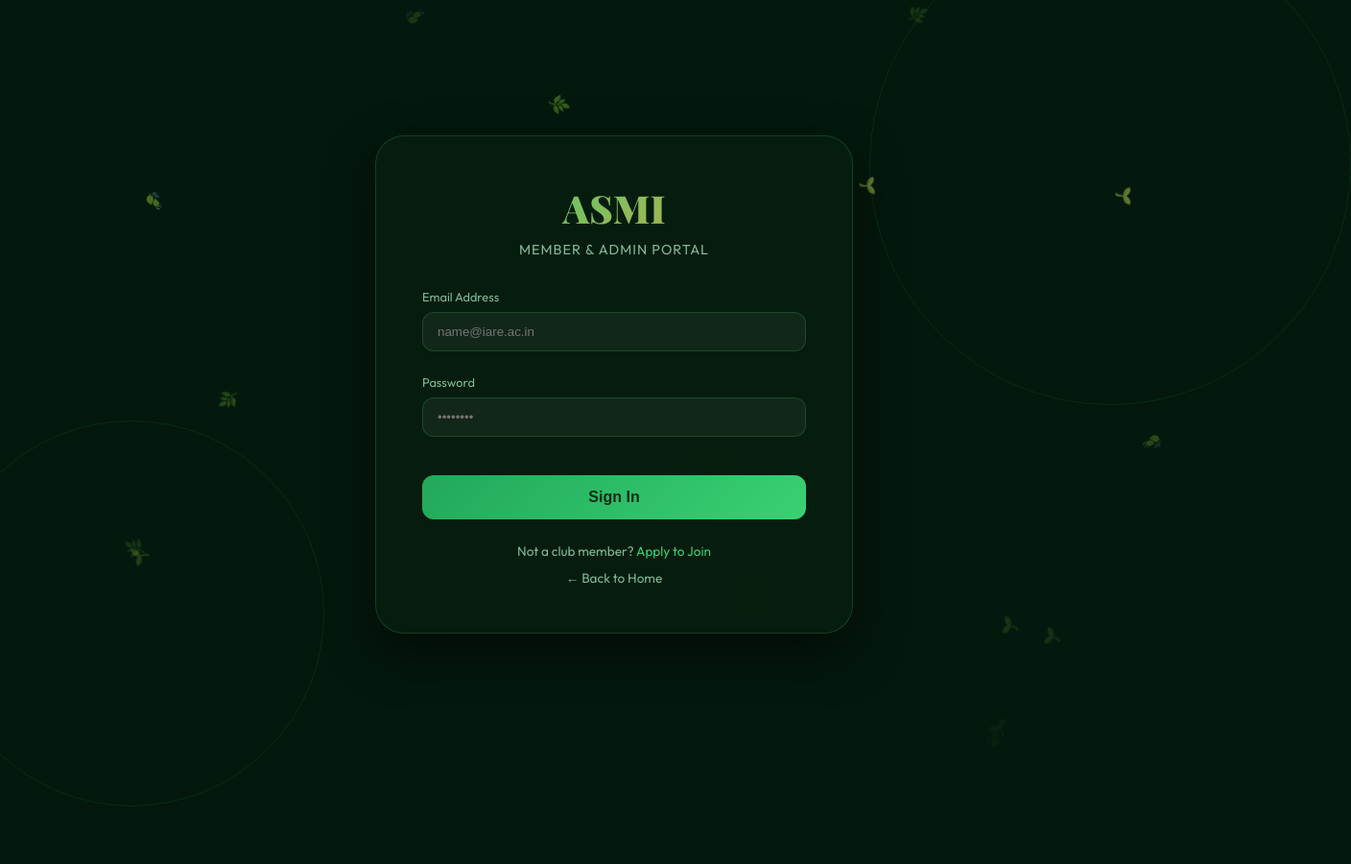
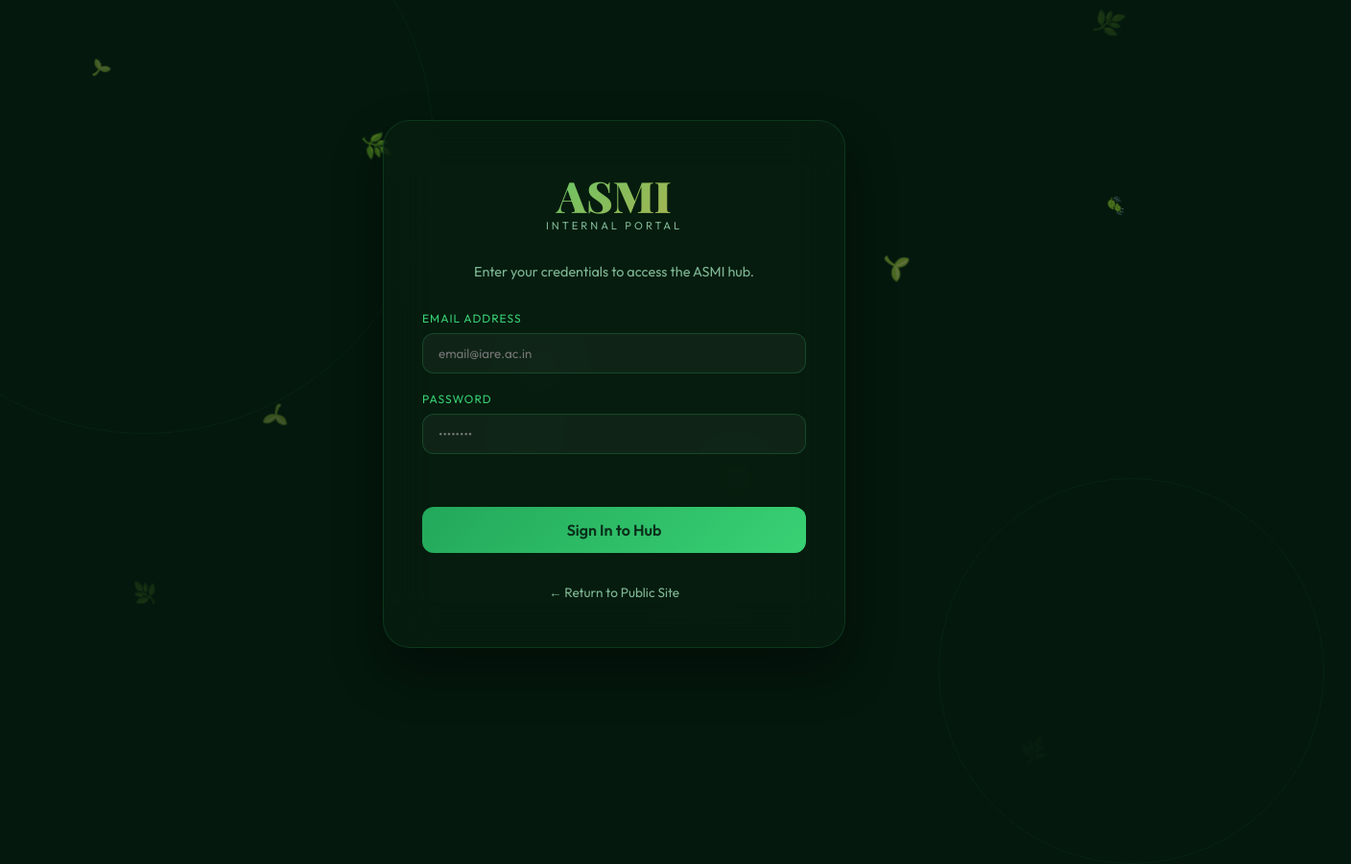
Before and after one commit to kasipetasharoon/ASMI, a plain HTML site: page login.html in a window 1280 px wide. Shown: the whole page at 96% size, 1408 px wide, since content can reach past the window. Before the commit the page ends 840 px from the top, so only its background shows below. Drawn offline with nearby package versions, Linux system fonts and the light colour scheme.

Commit message:
Update login.html

```diff
--- a/login.html
+++ b/login.html
@@ -3,14 +3,15 @@
 <head>
     <meta charset="UTF-8">
     <meta name="viewport" content="width=device-width, initial-scale=1.0">
-    <title>ASMI - Portal Login</title>
+    <title>ASMI - Member Portal</title>
     <link href="https://fonts.googleapis.com/css2?family=Playfair+Display:wght@700;900&family=Outfit:wght@300;400;600&display=swap" rel="stylesheet">
     <style>
         :root {
             --bg: #04180d;
             --surface: #081f10;
+            --g1: #0a2e1a;
+            --g4: #22a85a;
             --g5: #39d174;
-            --g4: #22a85a;
             --text: #e8f5ec;
             --muted: #7fb896;
             --gold: #d4a843;
@@ -21,155 +22,171 @@
             font-family: 'Outfit', sans-serif;
             background: var(--bg);
             color: var(--text);
+            height: 100vh;
             display: flex;
             align-items: center;
             justify-content: center;
-            min-height: 100vh;
             overflow: hidden;
         }
 
-        /* Reusing your background rings */
-        .ring {
-            position: absolute;
-            border-radius: 50%;
-            border: 1px solid rgba(57, 209, 116, 0.1);
-            pointer-events: none;
+        /* Background Elements */
+        #particles { position: fixed; inset: 0; z-index: 1; pointer-events: none; }
+        .leaf { position: absolute; animation: fall linear infinite; opacity: 0.6; }
+        @keyframes fall {
+            0% { transform: translateY(-50px) rotate(0deg); opacity: 0; }
+            20% { opacity: 0.6; }
+            100% { transform: translateY(100vh) rotate(360deg); opacity: 0; }
         }
 
+        .ring {
+            position: absolute; border-radius: 50%;
+            border: 1px solid rgba(57, 209, 116, 0.05);
+            pointer-events: none; z-index: 0;
+        }
+
+        /* Login Card */
         .login-card {
-            background: rgba(8, 31, 16, 0.8);
-            backdrop-filter: blur(20px);
-            border: 1px solid rgba(57, 209, 116, 0.2);
-            padding: 3rem;
-            border-radius: 30px;
+            background: rgba(8, 31, 16, 0.7);
+            backdrop-filter: blur(25px);
+            border: 1px solid rgba(57, 209, 116, 0.15);
+            padding: 3rem 2.5rem;
+            border-radius: 28px;
             width: 100%;
             max-width: 400px;
             text-align: center;
             position: relative;
             z-index: 10;
-            box-shadow: 0 20px 50px rgba(0,0,0,0.5);
+            box-shadow: 0 25px 50px rgba(0,0,0,0.4);
         }
 
+        .logo-area { margin-bottom: 2rem; }
         .logo-text {
             font-family: 'Playfair Display', serif;
-            font-size: 2.5rem;
+            font-size: 2.8rem;
             font-weight: 900;
             background: linear-gradient(135deg, var(--g5), var(--gold));
             -webkit-background-clip: text;
             -webkit-text-fill-color: transparent;
-            margin-bottom: 0.5rem;
+            margin: 0;
+        }
+        .logo-sub {
+            font-size: 0.7rem;
+            color: var(--muted);
+            letter-spacing: 3px;
+            text-transform: uppercase;
+            margin-top: -5px;
         }
 
-        .subtitle {
+        .instruction {
+            font-size: 0.9rem;
             color: var(--muted);
-            font-size: 0.9rem;
             margin-bottom: 2rem;
-            letter-spacing: 1px;
         }
 
-        .form-group {
-            text-align: left;
-            margin-bottom: 1.5rem;
-        }
-
+        /* Forms */
+        .form-group { text-align: left; margin-bottom: 1.2rem; }
         label {
             display: block;
-            font-size: 0.8rem;
-            color: var(--muted);
+            font-size: 0.75rem;
+            color: var(--g5);
             margin-bottom: 0.5rem;
+            letter-spacing: 1px;
+            text-transform: uppercase;
         }
-
         input {
             width: 100%;
-            background: rgba(255, 255, 255, 0.05);
+            background: rgba(255, 255, 255, 0.04);
             border: 1px solid rgba(57, 209, 116, 0.2);
-            padding: 12px 15px;
+            padding: 12px 16px;
             border-radius: 12px;
             color: white;
+            font-family: 'Outfit', sans-serif;
             outline: none;
+            transition: all 0.3s;
             box-sizing: border-box;
-            transition: 0.3s;
         }
-
         input:focus {
             border-color: var(--g5);
-            background: rgba(57, 209, 116, 0.05);
+            background: rgba(57, 209, 116, 0.08);
+            box-shadow: 0 0 15px rgba(57, 209, 116, 0.1);
         }
 
         .btn-login {
             width: 100%;
             background: linear-gradient(135deg, var(--g4), var(--g5));
-            color: #0a2e1a;
+            color: var(--g1);
             border: none;
             padding: 14px;
             border-radius: 12px;
-            font-weight: 600;
+            font-weight: 700;
             cursor: pointer;
             font-size: 1rem;
             margin-top: 1rem;
             transition: 0.3s;
+            font-family: 'Outfit', sans-serif;
+        }
+        .btn-login:hover {
+            transform: translateY(-2px);
+            box-shadow: 0 10px 25px rgba(57, 209, 116, 0.3);
+        }
+        .btn-login:disabled {
+            opacity: 0.5;
+            cursor: not-allowed;
         }
 
-        .btn-login:hover {
-            transform: translateY(-2px);
-            box-shadow: 0 10px 20px rgba(57, 209, 116, 0.3);
+        .back-link {
+            display: inline-block;
+            margin-top: 2rem;
+            color: var(--muted);
+            text-decoration: none;
+            font-size: 0.85rem;
+            transition: 0.3s;
         }
+        .back-link:hover { color: var(--g5); }
 
-        .footer-link {
-            margin-top: 1.5rem;
+        #errorMessage {
+            color: #ff6b6b;
             font-size: 0.85rem;
-            color: var(--muted);
-        }
-
-        .footer-link a {
-            color: var(--g5);
-            text-decoration: none;
-        }
-
-        /* Leaf Particles */
-        #particles { position: fixed; inset: 0; pointer-events: none; }
-        .leaf { position: absolute; animation: fall linear infinite; }
-        @keyframes fall {
-            0% { transform: translateY(-50px) rotate(0deg); opacity: 0; }
-            20% { opacity: 0.6; }
-            100% { transform: translateY(100vh) rotate(360deg); opacity: 0; }
+            margin-top: 1rem;
+            min-height: 1.2rem;
         }
     </style>
 </head>
 <body>
 
     <div id="particles"></div>
-    <div class="ring" style="width: 500px; height: 500px; top: -10%; right: -10%;"></div>
-    <div class="ring" style="width: 400px; height: 400px; bottom: -5%; left: -5%;"></div>
+    <div class="ring" style="width: 600px; height: 600px; top: -150px; left: -150px;"></div>
+    <div class="ring" style="width: 400px; height: 400px; bottom: -100px; right: -100px;"></div>
 
     <div class="login-card">
-        <div class="logo-text">ASMI</div>
-        <div class="subtitle">MEMBER & ADMIN PORTAL</div>
-
-        <div id="loginForm">
-            <div class="form-group">
-                <label>Email Address</label>
-                <input type="email" id="email" placeholder="name@iare.ac.in">
-            </div>
-            <div class="form-group">
-                <label>Password</label>
-                <input type="password" id="password" placeholder="••••••••">
-            </div>
-            <button class="btn-login" onclick="handleLogin()">Sign In</button>
+        <div class="logo-area">
+            <h1 class="logo-text">ASMI</h1>
+            <div class="logo-sub">Internal Portal</div>
         </div>
 
-        <div class="footer-link">
-            Not a club member? <a href="index.html#join-section">Apply to Join</a>
+        <p class="instruction">Enter your credentials to access the ASMI hub.</p>
+
+        <div class="form-group">
+            <label>Email Address</label>
+            <input type="email" id="email" placeholder="email@iare.ac.in" required>
         </div>
-        <div class="footer-link" style="margin-top: 10px;">
-            <a href="index.html" style="color: var(--muted);">← Back to Home</a>
+
+        <div class="form-group">
+            <label>Password</label>
+            <input type="password" id="password" placeholder="••••••••" required>
         </div>
+
+        <div id="errorMessage"></div>
+
+        <button class="btn-login" id="loginBtn" onclick="handleLogin()">Sign In to Hub</button>
+
+        <a href="ASMI_website_full.html" class="back-link">← Return to Public Site</a>
     </div>
 
-    <!-- Firebase SDKs -->
     <script type="module">
+        // Firebase Setup
         import { initializeApp } from "https://www.gstatic.com/firebasejs/10.7.1/firebase-app.js";
-        import { getAuth, signInWithEmailAndPassword } from "https://www.gstatic.com/firebasejs/10.7.1/firebase-auth.js";
+        import { getAuth, signInWithEmailAndPassword, signOut } from "https://www.gstatic.com/firebasejs/10.7.1/firebase-auth.js";
         import { getDatabase, ref, get } from "https://www.gstatic.com/firebasejs/10.7.1/firebase-database.js";
 
         const firebaseConfig = {
@@ -189,45 +206,69 @@
         window.handleLogin = async () => {
             const email = document.getElementById('email').value;
             const password = document.getElementById('password').value;
+            const btn = document.getElementById('loginBtn');
+            const errDisplay = document.getElementById('errorMessage');
 
-            if(!email || !password) return alert("Please fill all fields");
+            if(!email || !password) {
+                errDisplay.textContent = "Please enter both email and password.";
+                return;
+            }
+
+            btn.disabled = true;
+            btn.textContent = "Verifying...";
+            errDisplay.textContent = "";
 
             try {
+                // 1. Authenticate with Firebase
                 const userCredential = await signInWithEmailAndPassword(auth, email, password);
                 const user = userCredential.user;
 
-                // Check Permissions in RTDB
-                const adminRef = ref(db, 'admins/' + user.uid);
-                const memberRef = ref(db, 'members/' + user.uid);
+                // 2. Check Permissions in Realtime Database
+                const adminRef = ref(db, `admins/${user.uid}`);
+                const memberRef = ref(db, `members/${user.uid}`);
 
-                const [adminSnap, memberSnap] = await Promise.all([get(adminRef), get(memberSnap)]);
+                const [adminSnap, memberSnap] = await Promise.all([
+                    get(adminRef),
+                    get(memberRef)
+                ]);
 
                 if (adminSnap.exists() || memberSnap.exists()) {
-                    // Success - redirect to main site
-                    window.location.href = "index.html";
+                    // Success: User is authorized
+                    window.location.href = "ASMI_website_full.html";
                 } else {
-                    // Authenticated but not in ASMI Database
-                    await auth.signOut();
-                    alert("Access Denied: Your account is not registered as an ASMI Member or Admin.");
+                    // Unauthorized: Not in our database
+                    await signOut(auth);
+                    errDisplay.textContent = "Access Denied: You are not a registered ASMI member.";
+                    btn.disabled = false;
+                    btn.textContent = "Sign In to Hub";
                 }
 
             } catch (error) {
-                alert(error.message);
+                btn.disabled = false;
+                btn.textContent = "Sign In to Hub";
+                if(error.code === 'auth/invalid-credential') {
+                    errDisplay.textContent = "Invalid email or password.";
+                } else {
+                    errDisplay.textContent = "An error occurred. Please try again.";
+                }
+                console.error(error);
             }
         };
 
-        // Simple Leaves Animation
-        const particles = document.getElementById('particles');
-        const leafEmojis = ['🍃', '🌿', '🌱'];
-        setInterval(() => {
+        // Aesthetic Leaf Particles Logic
+        const container = document.getElementById('particles');
+        const emojis = ['🍃', '🌿', '🌱'];
+        function createLeaf() {
             const leaf = document.createElement('div');
             leaf.className = 'leaf';
-            leaf.textContent = leafEmojis[Math.floor(Math.random()*leafEmojis.length)];
+            leaf.textContent = emojis[Math.floor(Math.random()*emojis.length)];
             leaf.style.left = Math.random() * 100 + 'vw';
-            leaf.style.animationDuration = (Math.random() * 3 + 2) + 's';
-            particles.appendChild(leaf);
-            setTimeout(() => leaf.remove(), 5000);
-        }, 300);
+            leaf.style.fontSize = (Math.random() * 10 + 15) + 'px';
+            leaf.style.animationDuration = (Math.random() * 3 + 3) + 's';
+            container.appendChild(leaf);
+            setTimeout(() => leaf.remove(), 6000);
+        }
+        setInterval(createLeaf, 400);
     </script>
 </body>
 </html>
```
